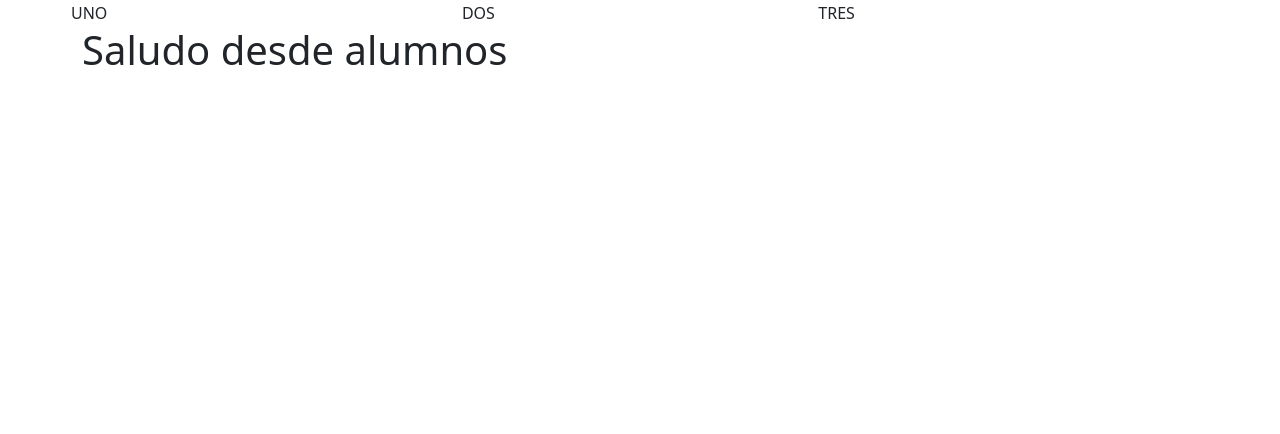
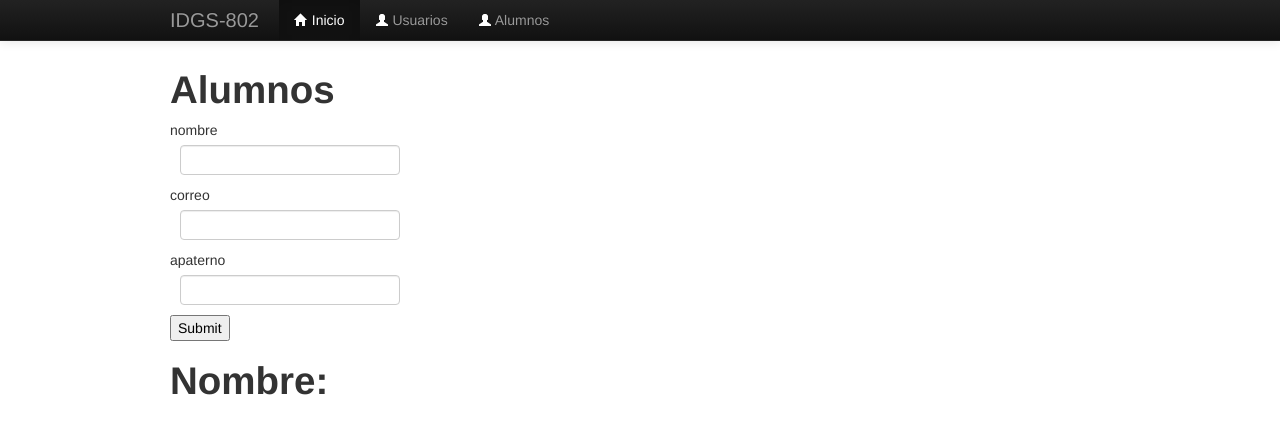
Before and after one commit to IDGS-802-21000370/IntroFlask, a Flask app: page /alumnos in a window 1280 px wide. Shown: the top 434 px of the page. Run offline with Flask 3, Linux system fonts and the light colour scheme; some libraries are stand-ins or nearby versions.

Commit message:
29 de enero de 2024 macros

```diff
--- a/forms.py
+++ b/forms.py
@@ -1,10 +1,10 @@
 from wtforms import Form
-from wtforms import StringField, TextAreaField, SelectField, RadioField, TextField
+from wtforms import StringField, TextAreaField, SelectField, RadioField
 from wtforms import EmailField
 
 class UserForm(Form):
     nombre = StringField("nombre")
     email = EmailField("correo")
-    apaterno = TextField("apaterno")
-    materias = SelectField(choises=[('Español', 'Esp'), ('Mat', 'Matematicas'), ('Ingles', 'Ing')])
-    radios = RadioField('Curso', choices=[("1", "1"), ("2", "2"), ("3", "3")])
+    apaterno = StringField("apaterno")
+    materias = SelectField(choices=[('Español','Esp'),('Mat','Matematicas'),('Ingles','Ing')])
+    radios = RadioField('Curso',choices=[("1", "1"),("2", "2"),("3", "3")])
--- a/main.py
+++ b/main.py
@@ -1,4 +1,5 @@
 from flask import Flask, request, render_template
+import forms
 
 app = Flask(__name__)
 
@@ -7,9 +8,20 @@ def index():
     return render_template("layout2.html")
 
 
-@app.route("/alumnos")
+@app.route("/alumnos", methods=["GET", "POST"])
 def alumnos():
-    return render_template("alumnos.html")
+    nom=""
+    apaterno=""
+    correo=""
+    alum_form=forms.UserForm(request.form)
+    if request.method == "POST":
+        nom = alum_form.nombre.data
+        correo = alum_form.email.data
+        apaterno = alum_form.apaterno.data
+        print("nombre: {}".format(nom))
+        print("correo: {}".format(correo))
+        print("apaterno: {}".format(apaterno))
+    return render_template("alumnos.html", form=alum_form, nom=nom, apaterno=apaterno,correo=correo)
 
 @app.route("/maestros")
 def maestros():
@@ -68,14 +80,31 @@ def calculo():
     return render_template('formulario1.html')
 
 @app.route("/resultado", methods=["GET", "POST"])
-def multi():
-    if request.method=="POST":
-        num1 = request.form.get("n1")
-        num2 = request.form.get("n2")
-        return "<h1> El resultado es: {}</h1>".format(int(num1) + int(num2))
+def operacionesBasicas():
+    if request.method == "POST":
+        if request.form['elegir'] == 'Sumar':
+            num1 = int(request.form.get("n1"))
+            num2 = int(request.form.get("n2"))
+            r = num1 + num2
+        elif request.form['elegir'] == 'Restar':
+            num1 = int(request.form.get("n1"))
+            num2 = int(request.form.get("n2"))
+            r = num1 - num2
+        elif request.form['elegir'] == 'Multiplicar':
+            num1 = int(request.form.get("n1"))
+            num2 = int(request.form.get("n2"))
+            r = num1 * num2
+        elif request.form['elegir'] == 'Dividir':
+                num1 = int(request.form.get("n1"))
+                num2 = int(request.form.get("n2"))
+                if num2 != 0:
+                    r = num1 / num2
+                else:
+                    return "No se puede dividir"
+        else:
+            return "No se puede hacer la operacion"
 
-
-
+    return render_template('formulario1.html', resultado=r)
 
 
 if __name__ == "__main__":
--- /dev/null
+++ b/templates/_macros.html
@@ -0,0 +1,11 @@
+{%macro datos(name, placeholder, type="text")%}
+<p><input name="{{name}}" placeholder="{{placeholder}}" type="{{type}}"></p>
+{%endmacro%}
+
+
+{%macro input_Form(field)%}
+
+<td>{{field.label}}</td>
+<dd>{{field(**kwargs)|safe}}</dd>
+
+{%endmacro%}
--- a/templates/alumnos.html
+++ b/templates/alumnos.html
@@ -1,7 +1,17 @@
-{% extends 'layout.html' %}
+{% extends 'layout2.html' %}
 
 {%block content%}
-<h1>
-    Saludo desde alumnos
-</h1>
+{%import "_macros.html" as macros%}
+<h1>Alumnos</h1>
+
+<form action="", method="POST">
+    {{macros.input_Form(form.nombre, class="form-control")}}
+    {{macros.input_Form(form.email, class="form-control")}}
+    {{macros.input_Form(form.apaterno, class="form-control")}}
+    <input type="submit" name="btn1">
+</form>
+
+
+<h1>Nombre: {{nom}}</h1>
+
 {%endblock%}
```
Also changed, not shown: templates/formulario1.html (+20 -7 lines).
